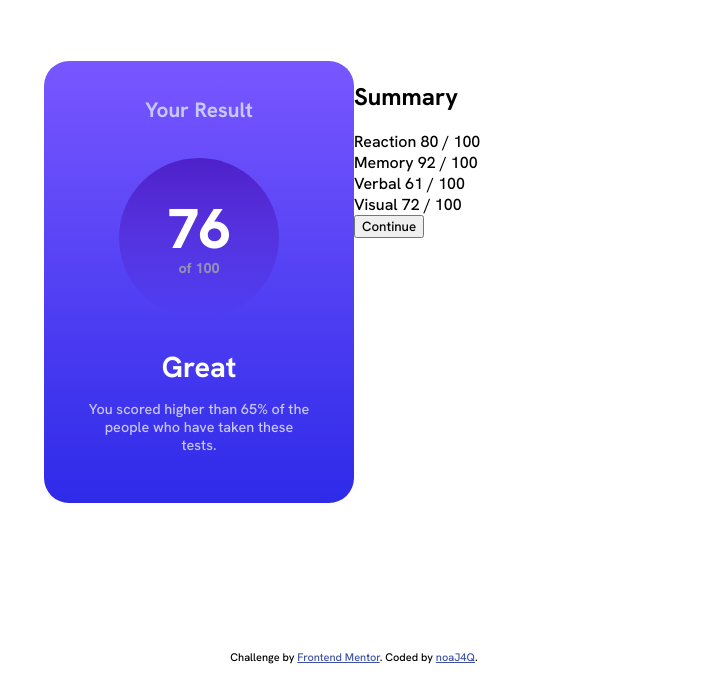
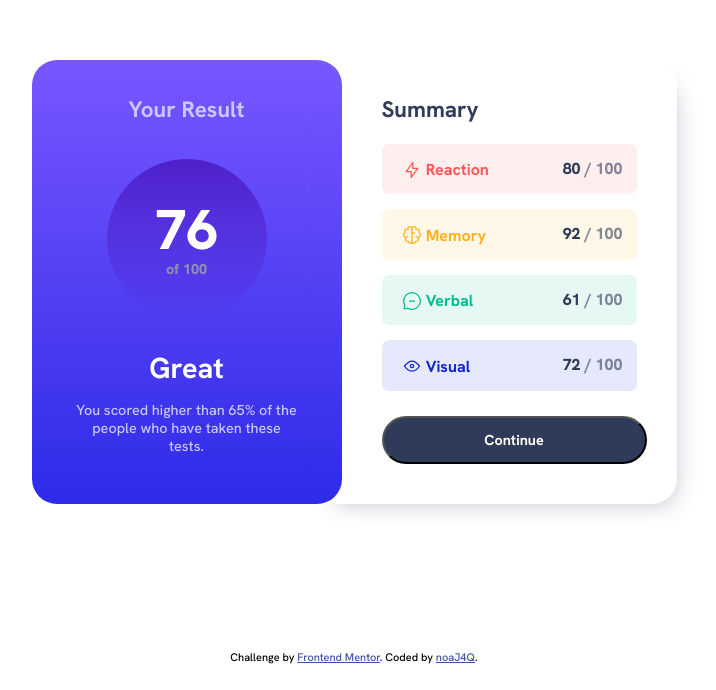
Before and after one commit to noaJ4Q/ResultSummary-Solution, a plain HTML site: page index.html in a window 1280 px wide. Shown: the part 126-816 px from the top of the page, without its empty margins (286-1002 px from the left). Drawn offline with Linux system fonts and the light colour scheme.

Commit message:
PC design ready

```diff
--- a/css/styles.css
+++ b/css/styles.css
@@ -9,11 +9,6 @@ body{
     height: 100vh;
 }
 
-main{
-    width: 620px;
-    height: auto;
-}
-
 /* Sections */
 
 .result-section{
@@ -21,19 +16,22 @@ main{
     border-radius: 25px;
     text-align: center;
     padding: 35px 44px 35px 44px;
+    width: 222px;
 }
 
 .summary-section{
     border-top-right-radius: 25px;
     border-bottom-right-radius: 25px;
-
+    padding: 35px 40px 35px 70px;
+    position: relative;
+    box-shadow: 10px 12px 25px -15px hsla(224, 30%, 27%, 0.4);
 }
 
 /* Result section */
 
 .result-heading{
     color: hsl(241, 100%, 89%);
-    font-size: 1.3rem;
+    font-size: 1.4rem;
     margin: 0;
     margin-bottom: 35px;
 }
@@ -72,12 +70,75 @@ main{
 
 /* Summary Section */
 
+.summary-heading{
+    font-size: 1.4rem;
+    color: hsl(224, 30%, 27%);
+    margin: 0 0 20px 0;
+}
+
+.skill-result{
+    font-size: 1rem;
+    font-weight: 700;
+    padding: 14px 20px;
+    margin: 15px 0;
+    border-radius: 7px;
+    position: relative;
+}
+
+.skill-icon, .skill-text{
+    display: inline-block;
+    vertical-align: middle;
+}
+
+.skill-result-number{
+    color: hsla(224, 30%, 27%, 0.6);
+    font-weight: 800;
+    position: absolute;
+    right: 14px;
+}
+
+.skill-result-number-bold{
+    color: hsl(224, 30%, 27%);;
+}
+
+.reaction{
+    color: hsl(0, 100%, 67%);
+    background-color: hsla(0, 100%, 67%, 0.1);
+}
+
+.memory{
+    color: hsl(39, 100%, 56%);
+    background-color: hsla(39, 100%, 56%, 0.1);
+}
+
+.verbal{
+    color: hsl(166, 100%, 37%);
+    background-color: hsla(166, 100%, 37%, 0.1);
+}
+
+.visual{
+    color: hsl(234, 85%, 45%);
+    background-color: hsla(234, 85%, 45%, 0.1);
+}
+
+.btn-continue{
+    color: white;
+    background-color: hsl(224, 30%, 27%);
+    font-weight: 700;
+    font-size: 0.9rem;
+    padding: 13px 0;
+    border-radius: 40px;
+    width: 265px;
+    position: absolute;
+    bottom: 40px;
+    cursor: pointer;
+}
 
 /* Responsive grid */
 
 main{
     display: grid;
-    grid-template-columns: 50% 50%;
+    grid-template-columns: 280px 365px;
 }
 
 @media (max-width: 375px){
@@ -92,4 +153,8 @@ main{
     .summary-section{
         width: 100%;
     }
+
+    .attribution{
+        display: none;
+    }
 }
--- a/index.html
+++ b/index.html
@@ -7,6 +7,9 @@
   <link rel="icon" type="image/png" sizes="32x32" href="./assets/images/favicon-32x32.png">
 
   <title>Frontend Mentor | Results summary component</title>
+
+  <!-- Font Awsome Icons -->
+  <link rel="stylesheet" href="https://cdn.jsdelivr.net/npm/@fortawesome/fontawesome-free@6.2.1/css/fontawesome.min.css" integrity="sha384-QYIZto+st3yW+o8+5OHfT6S482Zsvz2WfOzpFSXMF9zqeLcFV0/wlZpMtyFcZALm" crossorigin="anonymous">
 
   <!-- Google Fonts-->
   <link rel="preconnect" href="https://fonts.googleapis.com">
@@ -39,22 +42,34 @@
     <div class="summary-section">
       <h2 class="summary-heading">Summary</h2>
       <div class="skill-result reaction">
-          Reaction
-          80 / 100
+        <svg class="skill-icon" xmlns="http://www.w3.org/2000/svg" width="20" height="20" fill="none" viewBox="0 0 20 20"><path stroke="#F55" stroke-linecap="round" stroke-linejoin="round" stroke-width="1.25" d="M10.833 8.333V2.5l-6.666 9.167h5V17.5l6.666-9.167h-5Z"/></svg>
+        <span class="skill-text">Reaction</span>
+        <span class="skill-result-number">
+          <span class="skill-result-number-bold">80</span> / 100
+        </span>
       </div>
       <div class="skill-result memory">
-          Memory
-          92 / 100
+        <svg class="skill-icon" xmlns="http://www.w3.org/2000/svg" width="20" height="20" fill="none" viewBox="0 0 20 20"><path stroke="#FFB21E" stroke-linecap="round" stroke-linejoin="round" stroke-width="1.25" d="M5.833 11.667a2.5 2.5 0 1 0 .834 4.858"/><path stroke="#FFB21E" stroke-linecap="round" stroke-linejoin="round" stroke-width="1.25" d="M3.553 13.004a3.333 3.333 0 0 1-.728-5.53m.025-.067a2.083 2.083 0 0 1 2.983-2.824m.199.054A2.083 2.083 0 1 1 10 3.75v12.917a1.667 1.667 0 0 1-3.333 0M10 5.833a2.5 2.5 0 0 0 2.5 2.5m1.667 3.334a2.5 2.5 0 1 1-.834 4.858"/><path stroke="#FFB21E" stroke-linecap="round" stroke-linejoin="round" stroke-width="1.25" d="M16.447 13.004a3.334 3.334 0 0 0 .728-5.53m-.025-.067a2.083 2.083 0 0 0-2.983-2.824M10 3.75a2.085 2.085 0 0 1 2.538-2.033 2.084 2.084 0 0 1 1.43 2.92m-.635 12.03a1.667 1.667 0 0 1-3.333 0"/></svg>
+        <span class="skill-text">Memory</span>
+        <span class="skill-result-number">
+          <span class="skill-result-number-bold">92</span> / 100
+        </span>
       </div>
       <div class="skill-result verbal">
-          Verbal
-          61 / 100
+        <svg class="skill-icon" xmlns="http://www.w3.org/2000/svg" width="20" height="20" fill="none" viewBox="0 0 20 20"><path stroke="#00BB8F" stroke-linecap="round" stroke-linejoin="round" stroke-width="1.25" d="M7.5 10h5M10 18.333A8.333 8.333 0 1 0 1.667 10c0 1.518.406 2.942 1.115 4.167l-.699 3.75 3.75-.699A8.295 8.295 0 0 0 10 18.333Z"/></svg>
+        <span class="skill-text">Verbal</span>
+        <span class="skill-result-number">
+          <span class="skill-result-number-bold">61</span> / 100
+        </span>
       </div>
       <div class="skill-result visual">
-          Visual
-          72 / 100
+        <svg class="skill-icon" xmlns="http://www.w3.org/2000/svg" width="20" height="20" fill="none" viewBox="0 0 20 20"><path stroke="#1125D6" stroke-linecap="round" stroke-linejoin="round" stroke-width="1.25" d="M10 11.667a1.667 1.667 0 1 0 0-3.334 1.667 1.667 0 0 0 0 3.334Z"/><path stroke="#1125D6" stroke-linecap="round" stroke-linejoin="round" stroke-width="1.25" d="M17.5 10c-1.574 2.492-4.402 5-7.5 5s-5.926-2.508-7.5-5C4.416 7.632 6.66 5 10 5s5.584 2.632 7.5 5Z"/></svg>
+        <span class="skill-text">Visual</span>
+        <span class="skill-result-number">
+          <span class="skill-result-number-bold">72</span> / 100
+        </span>
       </div>
-        <button>Continue</button>
+      <button type="button" class="btn-continue">Continue</button>
     </div>
   </main>
 
```
Lines whose indentation alone changed are shown as unchanged.
